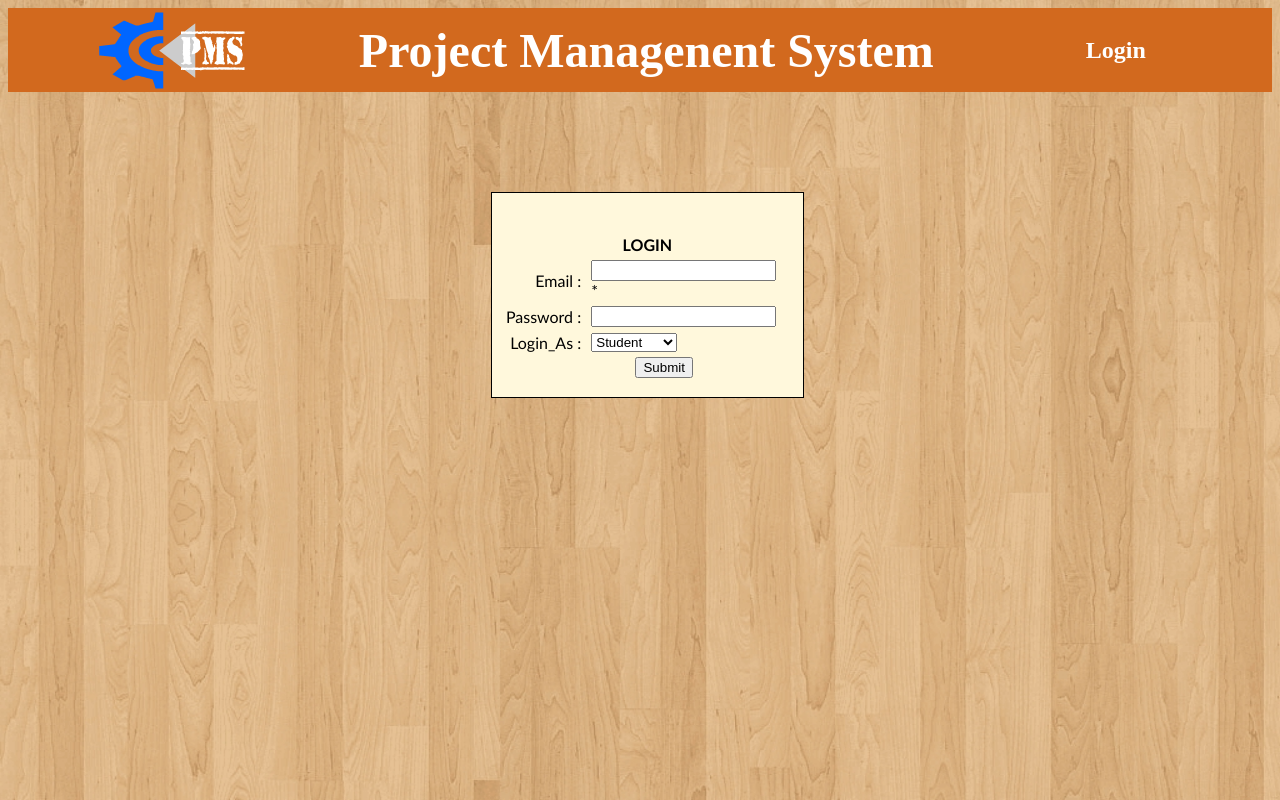
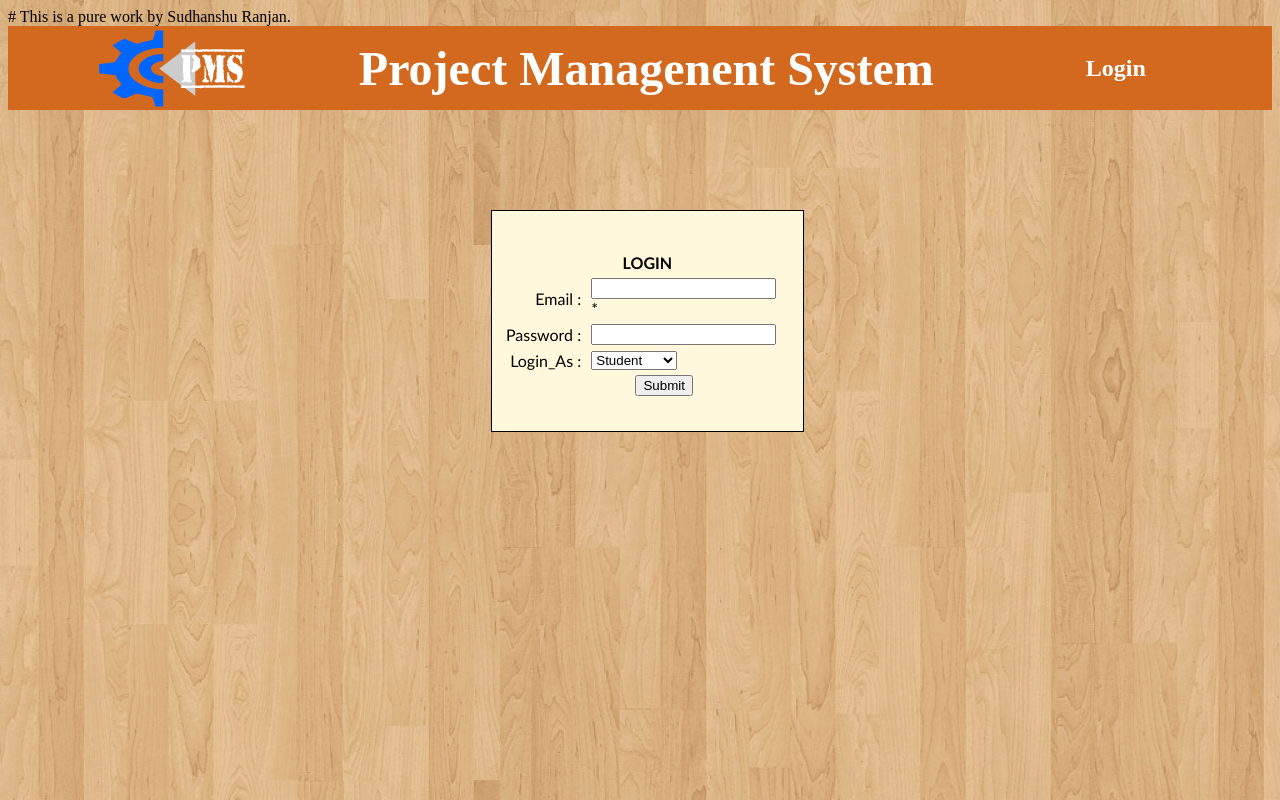
Before and after one commit to sranjan-git/BharatIntern, a PHP site: page / in a window 1280 px wide. Run offline with PHP 8.4, Linux system fonts and the light colour scheme; data that the repository does not hold is empty.

Commit message:
Update index.php

```diff
--- a/BI_Task_2/index.php
+++ b/BI_Task_2/index.php
@@ -1,3 +1,4 @@
+# This is a pure work by Sudhanshu Ranjan.
 <?php
 session_start();
 if(empty($_SESSION['username']))
```
